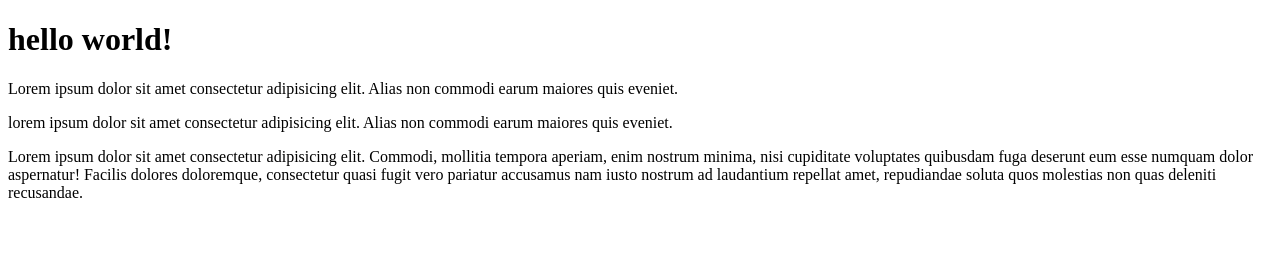
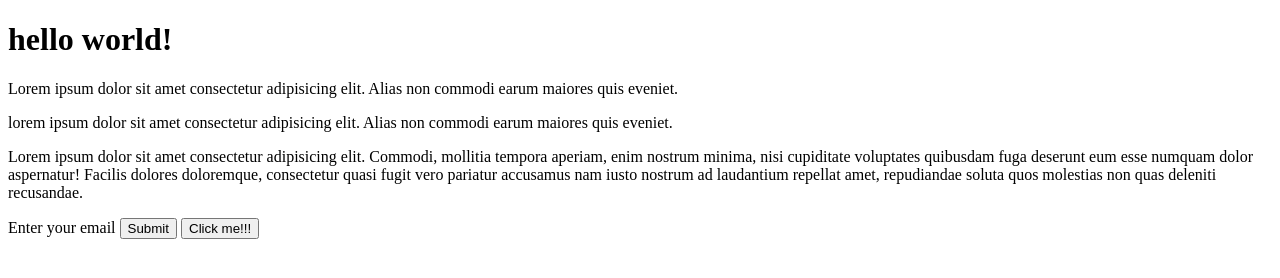
Before and after one commit to hbrifat/my-first-website, a plain HTML site: page index.html in a window 1280 px wide. Drawn offline with Linux system fonts and the light colour scheme.

Commit message:
a buuton added

```diff
--- a/index.html
+++ b/index.html
@@ -13,5 +13,9 @@
   <p> lorem ipsum dolor sit amet consectetur adipisicing elit. Alias non commodi earum maiores quis eveniet. </p>
 
   <p>Lorem ipsum dolor sit amet consectetur adipisicing elit. Commodi, mollitia tempora aperiam, enim nostrum minima, nisi cupiditate voluptates quibusdam fuga deserunt eum esse numquam dolor aspernatur! Facilis dolores doloremque, consectetur quasi fugit vero pariatur accusamus nam iusto nostrum ad laudantium repellat amet, repudiandae soluta quos molestias non quas deleniti recusandae.</p>
+
+  <label for="">Enter your email</label>
+  <input type="submit" value="Submit">
+  <button>Click me!!!</button>
 </body>
 </html>
```
